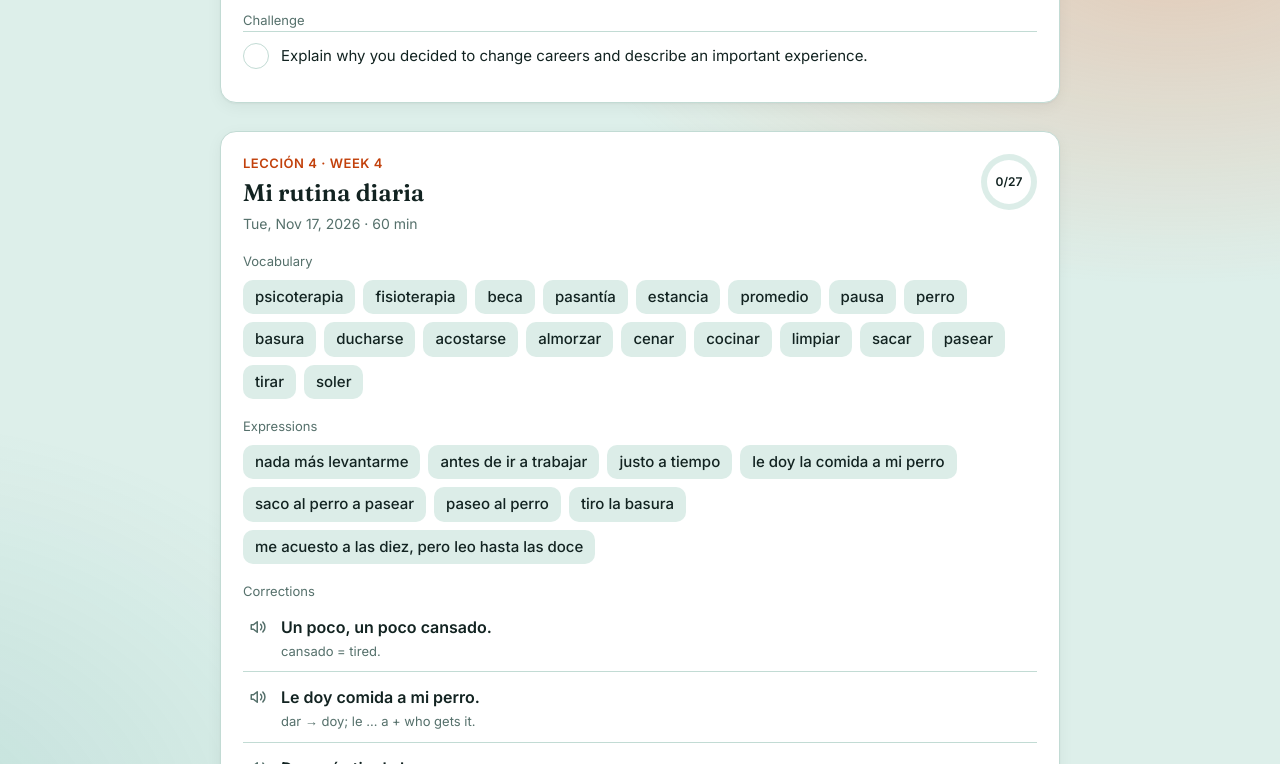
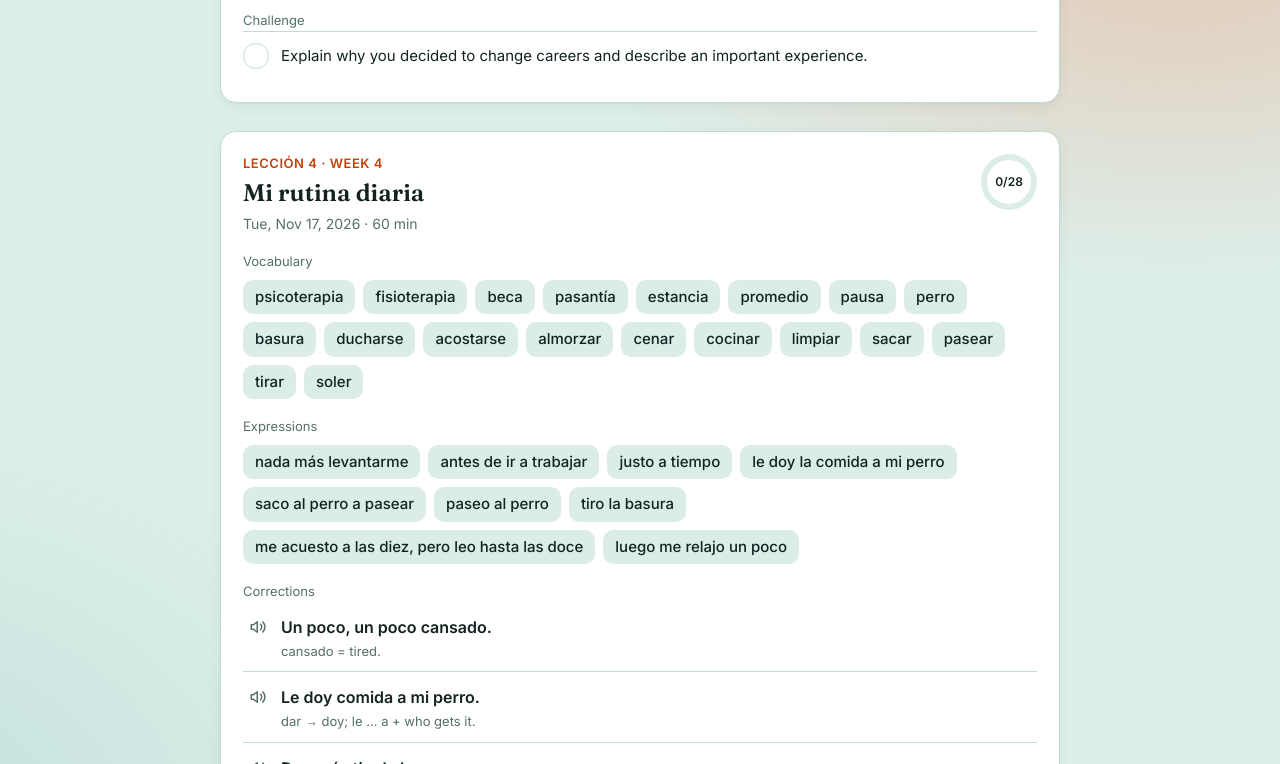
Before and after one commit to SkipRoads01/spanish-study-guide, a plain HTML site: page index.html in a window 1280 px wide. Shown: the part 803-1567 px from the top of the page. Drawn offline with Linux system fonts and the light colour scheme.

Commit message:
Lección 4: add luego me relajo un poco
Co-Authored-By: Claude Opus 5.5 <noreply@anthropic.com>
Claude-Session: https://claude.ai/code/session_01GGhY4gCC1xW3p9ZXekkRr1

```diff
--- a/index.html
+++ b/index.html
@@ -754,6 +754,7 @@ const LESSONS = [
       { es: 'paseo al perro', kind: 'phrase', en: 'I walk the dog' },
       { es: 'tiro la basura', kind: 'phrase', en: 'I take out the trash' },
       { es: 'me acuesto a las diez, pero leo hasta las doce', kind: 'phrase', en: 'I go to bed at ten, but I read until twelve' },
+      { es: 'luego me relajo un poco', kind: 'phrase', en: 'then I relax a little' },
     ],
     grammar: ['reflexivos', 'soler', 'horas', 'momentos', 'infinitivo', 'tenerque', 'perifrasis', 'terminarde'],
     corrections: [
```
